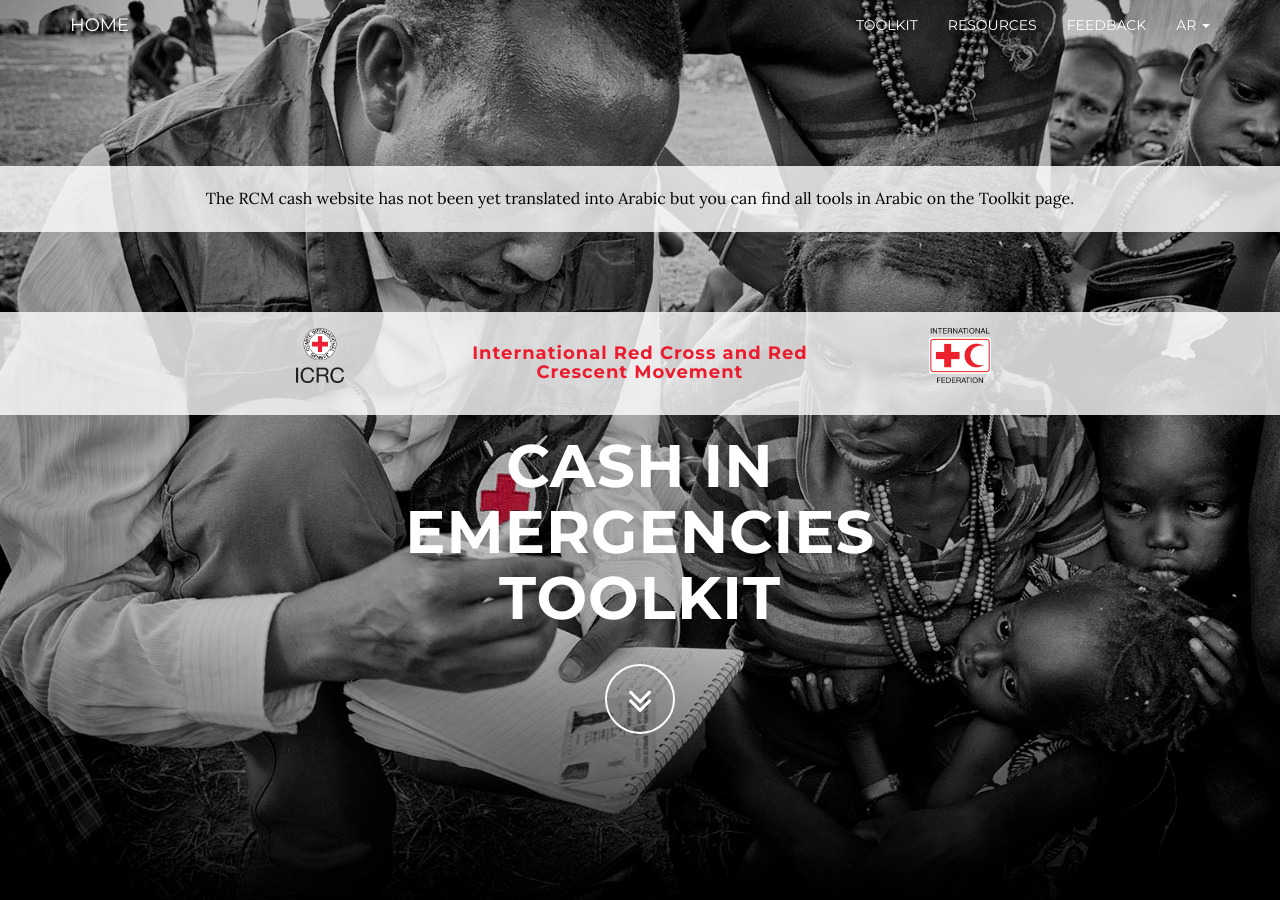
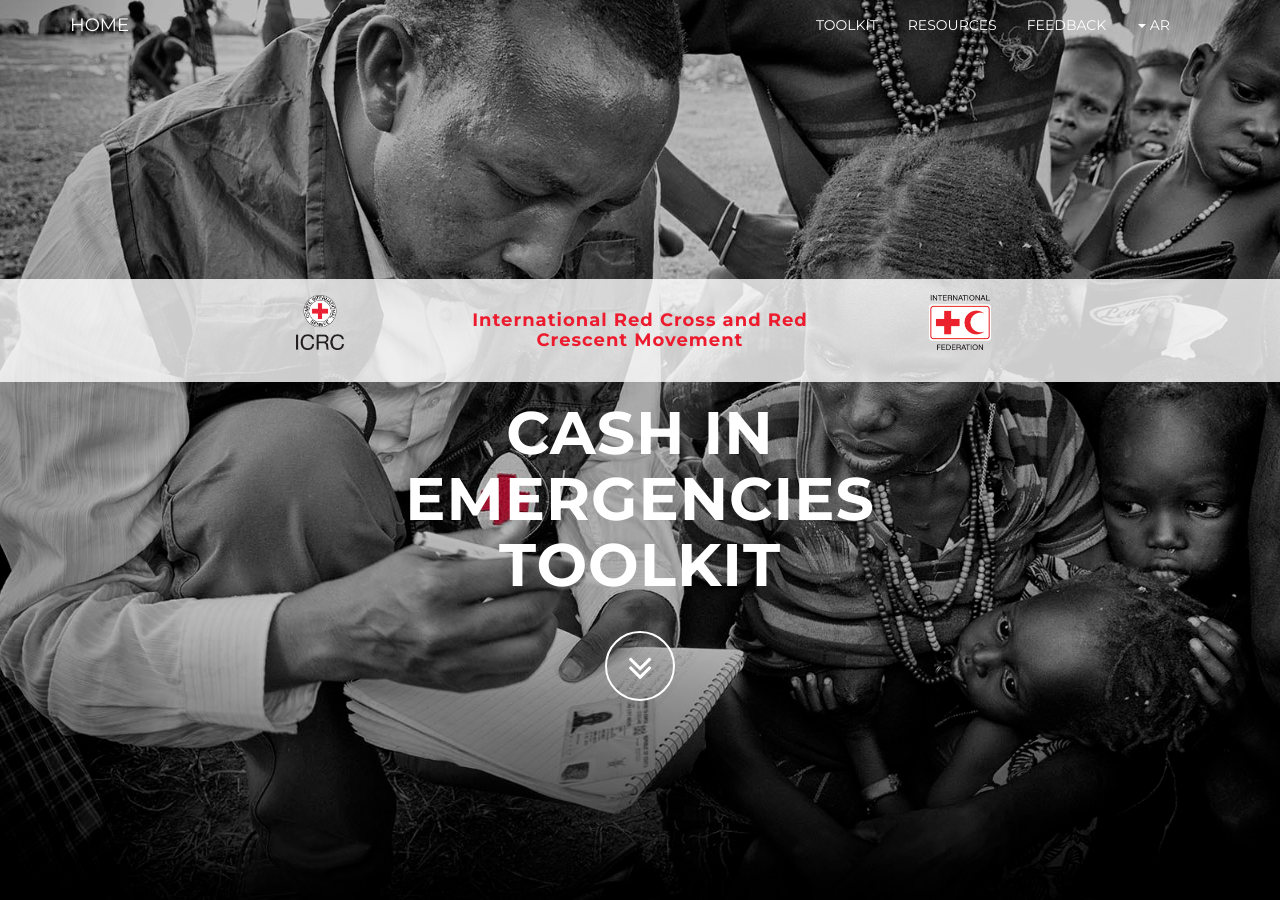
Before and after one commit to AmericanRedCross/ctp-website, a Jekyll site: the page built from ar/index.html, in a window 1280 px wide and 900 px high. Built offline with Jekyll 4.4.1, drawn with Linux system fonts in a browser that asks for light colours.

Commit message:
cleaning up temp explaination text pre arabic translation

```diff
--- a/_includes/landing.html
+++ b/_includes/landing.html
@@ -26,9 +26,6 @@
 <header class="intro">
     <div class="intro-body">
       <div class="container-fluid" style="color:#000;background-color:rgba(255,255,255,0.8);">
-      {% if locale=="ar" %}
-      <p style="margin:20px;font-size:16px;">The RCM cash website has not been yet translated into Arabic but you can find all tools in Arabic on the Toolkit page.</p>
-      {% else %}{% endif %}
       </div>
       <div class="container-fluid logos text-center">
         <div class="col-sm-2"></div>
--- a/_includes/toolkit.html
+++ b/_includes/toolkit.html
@@ -281,9 +281,6 @@
 
         <div id="error-toolkit" style="display:none;"><p>{{site.data[locale].toolkit.loaderror}}</p></div>
         <div id="grouped-toolkit">
-          {% if locale=="ar" %}
-          <p style="color:#7f1b1b;font-weight:700;">The RCM cash website has not been yet translated into Arabic but you can find all tools in Arabic below.</p>
-          {% else %}{% endif %}
           <p>{{site.data[locale].toolkit.paragraph1}}</p>
           <p>{{site.data[locale].toolkit.paragraph2}}</p>
           <p class="overview-docs">
--- a/_layouts/default.html
+++ b/_layouts/default.html
@@ -1,6 +1,6 @@
 {% include get_locale.html %}
 <!DOCTYPE html>
-<html lang="{{locale}}" {% if locale=="ar" %}{% else %}{% endif %} >
+<html lang="{{locale}}" {% if locale=="ar" %}dir="rtl"{% else %}{% endif %} >
   <head>
     <meta charset="utf-8">
     <meta http-equiv="X-UA-Compatible" content="IE=edge">
```
